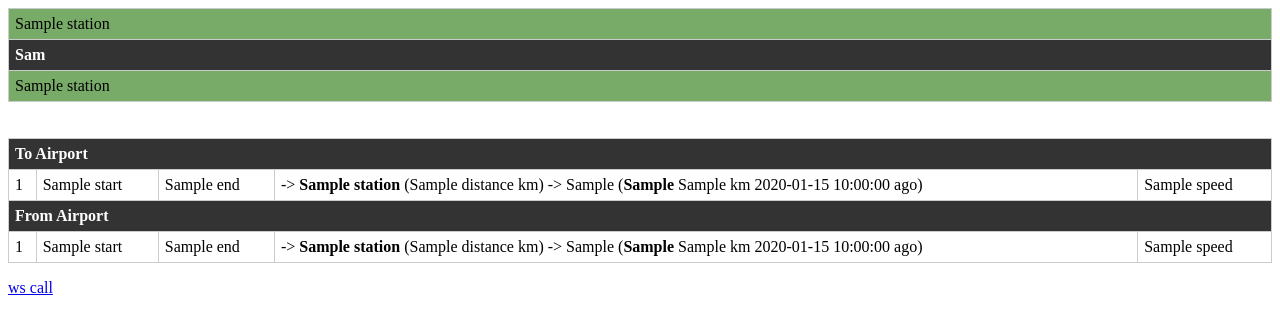
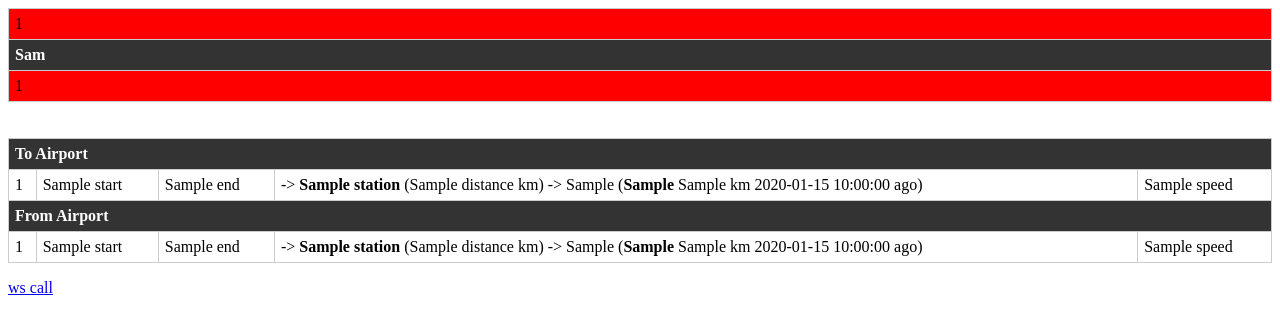
Before and after one commit to dimcookies/ose-test, a Flask app: template templates/index.html in a window 1280 px wide. Shown: the top 334 px of the page. Run offline with Flask 2, Linux system fonts and the light colour scheme; the template is opened without the code that fills it: most values are stand-ins (such as "Sample title", 1, 10 or a date in 2020).

Commit message:
Show stopped trains in red

```diff
--- a/ose.py
+++ b/ose.py
@@ -165,7 +165,7 @@ def trainsToDisplay(trains):
         for train in trains:
             train = train[1]
             if train['station'] == station_name:
-                stations[station] = stations[station] + str(train['trip_id']) + " (" +str(train['distance']) + " km) "
+                stations[station] = (stations[station] + str(train['trip_id']) + " (" +str(train['distance']) + " km) ", float(train['speed'].replace(",",".")))
 
     return stations
 
--- a/templates/index.html
+++ b/templates/index.html
@@ -30,7 +30,7 @@ td, th {
 
 		<tr>
 			{% for station in stationsTo recursive %}
-				<td {%if stationsTo[station] %} bgcolor="#79AB68" {% endif %} >{{stationsTo[station]}}</td>
+				<td {%if stationsTo[station] %} bgcolor="{%if stationsTo[station][1] > 0 %}#79AB68{% else %}red{% endif %}" {% endif %} >{{stationsTo[station][0]}}</td>
 			{% endfor %}
 		</tr>
 
@@ -43,7 +43,7 @@ td, th {
 
 		<tr>
 			{% for station in stationsFrom recursive %}
-				<td {%if stationsFrom[station] %} bgcolor="#79AB68" {% endif %} >{{stationsFrom[station]}}</td>
+				<td {%if stationsFrom[station] %} bgcolor="{%if stationsFrom[station][1] > 0 %}#79AB68{% else %}red{% endif %}" {% endif %} >{{stationsFrom[station][0]}}</td>
 			{% endfor %}
 		</tr>
 
```
